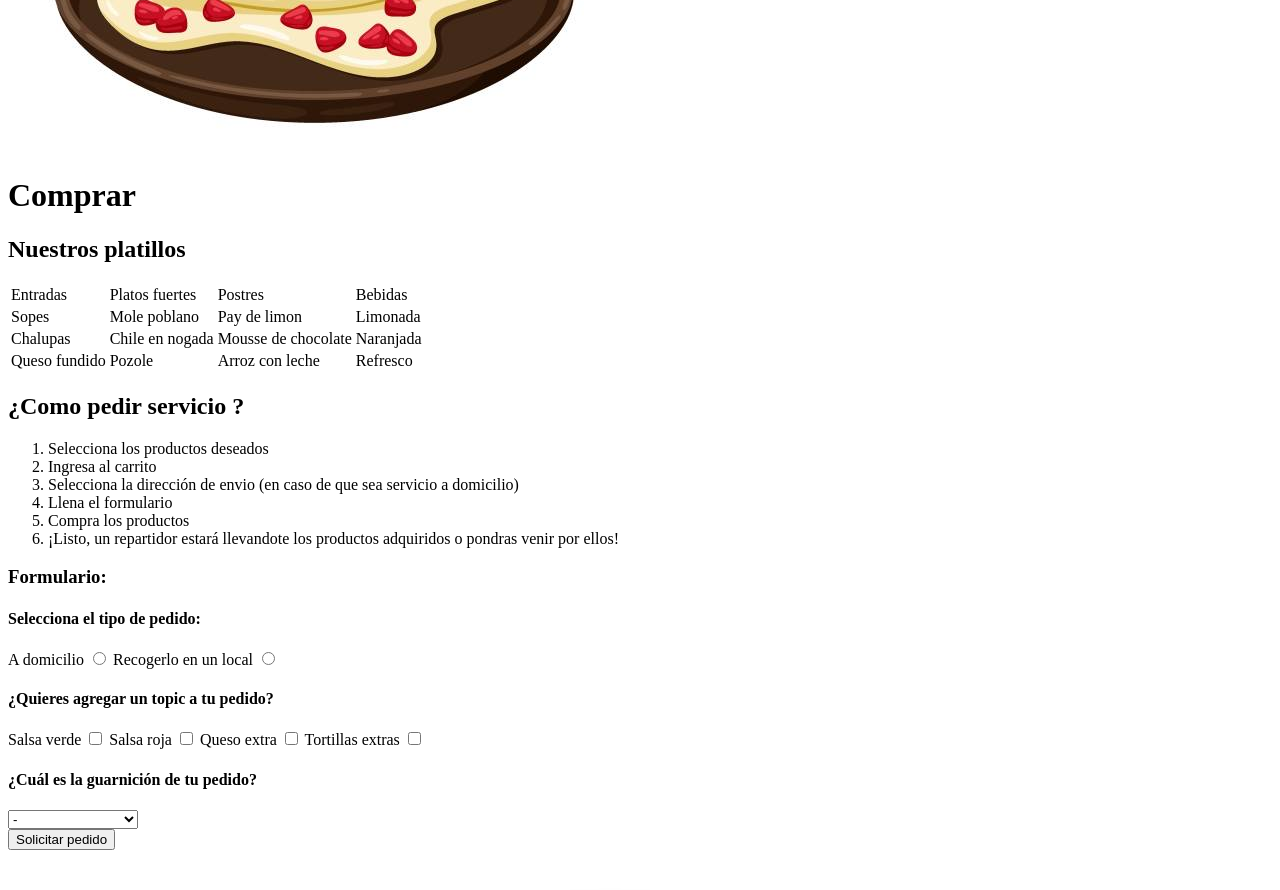
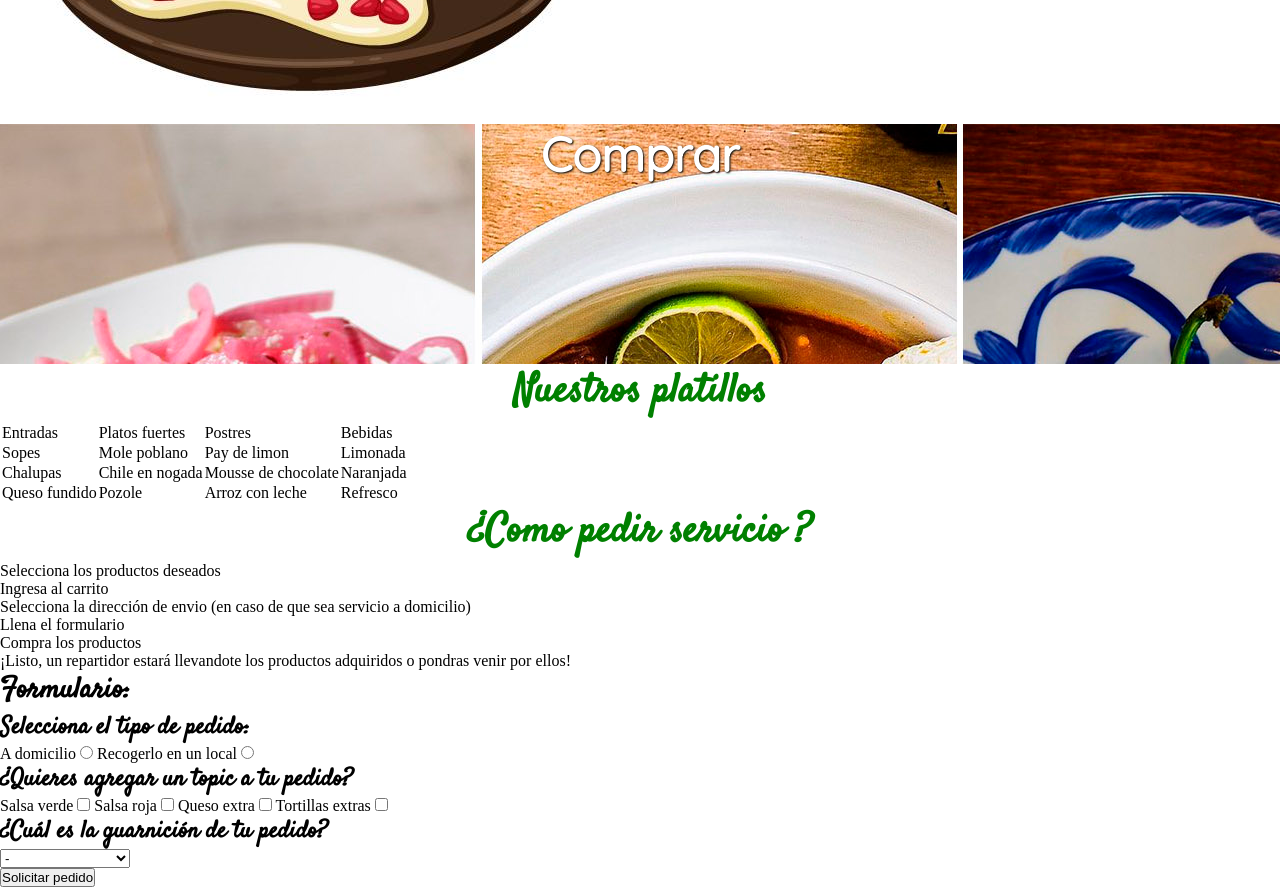
Before and after one commit to LuisRosas29/curso-PaginaWeb, a plain HTML site: page Comprar.html in a window 1280 px wide. Shown: the part 360-1250 px from the top of the page. Drawn offline with nearby package versions, Linux system fonts and the light colour scheme.

Commit message:
Se agrego archivo CSS y se realizaron los primeros cambios de estilo

```diff
--- a/Comprar.html
+++ b/Comprar.html
@@ -5,6 +5,10 @@
     <meta http-equiv="X-UA-Compatible" content="IE=edge">
     <meta name="viewport" content="width=device-width, initial-scale=1.0">
     <title>Comprar</title>
+    <link rel="stylesheet" href="styless.css">
+    <link rel="shorcut icon" href="./imagenes/LogoChile.jpg" type="image/x-icon">
+    <link rel="stylesheet" href="https://fonts.googleapis.com/css2?family=Material+Symbols+Outlined:opsz,wght,FILL,GRAD@20..48,100..700,0..1,-50..200" />
+
 </head>
 <body>
     <header>
@@ -29,7 +33,7 @@
         </div>
     </header>
     <main>
-        <h1>Comprar</h1>
+        <h1 class="portada">Comprar</h1>
         <section>
             <h2>Nuestros platillos</h2>
             <table>
@@ -106,7 +110,11 @@
          </aside>
     </main>
     <footer>
-        <p>Restaurante México Lindo -- Todos los derechos reservados</p>
-    </footer>
+        <p>
+            Restaurante México Lindo -- Todos los derechos reservados
+            <span class="material-symbols-outlined">
+                copyright
+                </span>
+        </p>    </footer>
 </body>
 </html>
--- /dev/null
+++ b/styless.css
@@ -0,0 +1,58 @@
+/*Jerarquia*/
+/*!important  -- pero no es deseado*/
+/*ID*/
+/*Clase*/
+/*Etiqueta*/
+
+
+@import url('https://fonts.googleapis.com/css2?family=Satisfy&display=swap');
+@import url('https://fonts.googleapis.com/css2?family=Quicksand&display=swap');
+
+*{
+    margin: 0;
+    padding: 0;
+    box-sizing: border-box;
+}
+
+#portadaPrincipal{
+    font-family: 'Quicksand', sans-serif;
+    color: white;
+    font-size: 3.5rem;
+    text-shadow: 1px 1px 2px black;
+    text-align: center;
+    background-image: url("/imagenes/portada.jpg");
+    background-attachment: fixed;
+    height: 15rem;
+}
+
+.portada{
+    font-family: 'Quicksand', sans-serif;
+    color: white;
+    font-size: 3rem;
+    text-shadow: 1px 1px 2px black;
+    text-align: center;
+    background-image: url("/imagenes/portada2.jpg");
+    background-attachment: fixed;
+    height: 15rem;
+}
+
+h2{
+    font-family: 'Satisfy', cursive;
+    font-size: 2.5rem;
+    text-align: center;
+    color: green;
+}
+
+h3{
+    font-family: 'Satisfy', cursive;
+    font-size: 1.8rem;
+    text-align: left;
+    color: black;
+}
+
+h4{
+    font-family: 'Satisfy', cursive;
+    font-size: 1.5rem;
+    text-align: left;
+    color: black;
+}
```
Also changed, not shown: Contacto.html (+11 -3 lines), QuienesSomos.html (+11 -3 lines), index.html (+10 -2 lines), imagenes/portada.jpg (added), imagenes/portada2.jpg (added).
